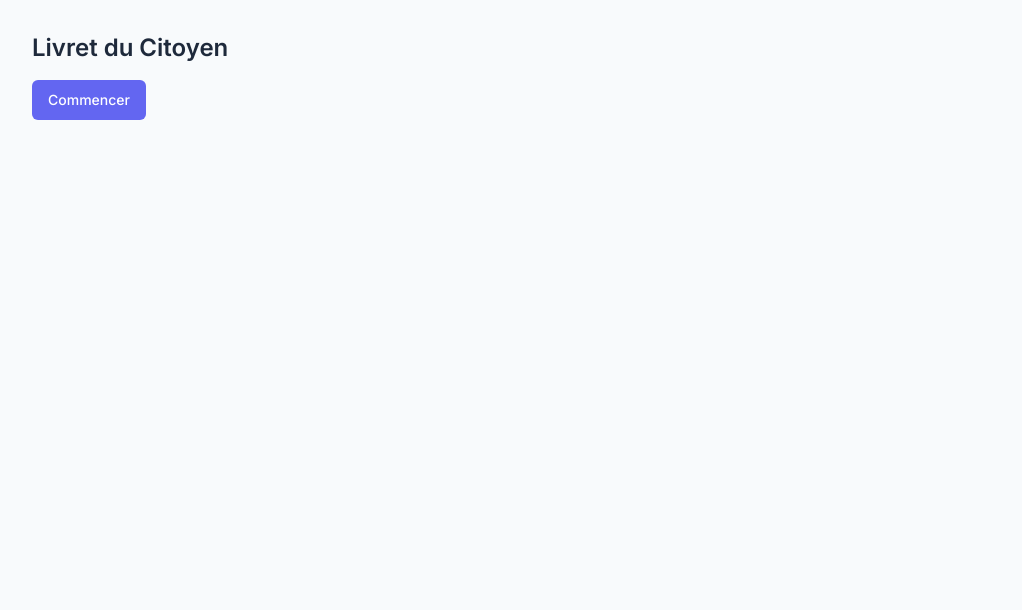
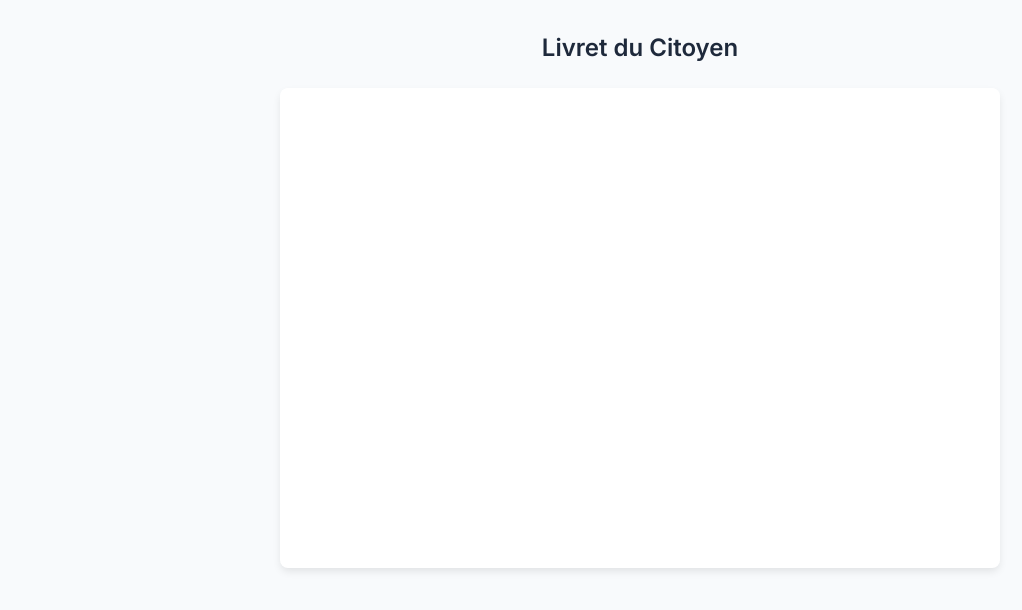
Before and after one commit to ramihanna3-crypto/livret-citoyen-flashcards, a React (Vite) app: page / in a window 1280 px wide. Shown: the top 610 px of the page, without its empty margins (0-1022 px from the left). Built offline with nearby package versions, Linux system fonts and the light colour scheme.

Commit message:
feat: smoke-render Flashcard at app root
Co-Authored-By: Claude Opus 4.7 (1M context) <noreply@anthropic.com>

```diff
--- a/src/App.tsx
+++ b/src/App.tsx
@@ -1,10 +1,22 @@
-import { Button } from "@/components/ui/button";
+import { useState } from "react";
+import { Flashcard } from "@/components/flashcard/Flashcard";
+import { allCards } from "@/data";
 
 export default function App() {
+  const [flipped, setFlipped] = useState(false);
+  const card = allCards[0];
   return (
-    <div className="p-8">
-      <h1 className="text-2xl font-semibold mb-4">Livret du Citoyen</h1>
-      <Button>Commencer</Button>
-    </div>
+    <main className="min-h-screen p-4 sm:p-8 bg-[var(--color-background)]">
+      <h1 className="text-2xl font-semibold mb-6 text-center">Livret du Citoyen</h1>
+      <Flashcard
+        card={card}
+        position={1}
+        total={allCards.length}
+        flipped={flipped}
+        onFlip={() => setFlipped((f) => !f)}
+        onKnown={() => alert("Je sais")}
+        onReview={() => alert("À revoir")}
+      />
+    </main>
   );
 }
```
